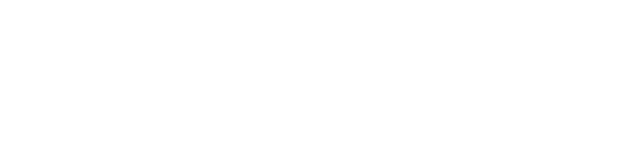
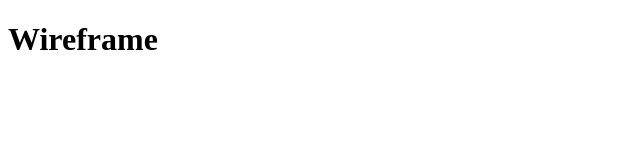
Before and after one commit to e-holmes/HW-Wireframe, a plain HTML site: page index.html in a window 1280 px wide. Shown: the whole page, without its empty margins (0-640 px from the left). Drawn offline with Linux system fonts and the light colour scheme.

Commit message:
added style file, added test header

```diff
--- a/index.html
+++ b/index.html
@@ -4,6 +4,6 @@
         <title>Wireframe</title>
     </head>
     <body>
-
+        <h1>Wireframe</h1>
     </body>
 </html>
```
Also changed, not shown: style.css (added).
